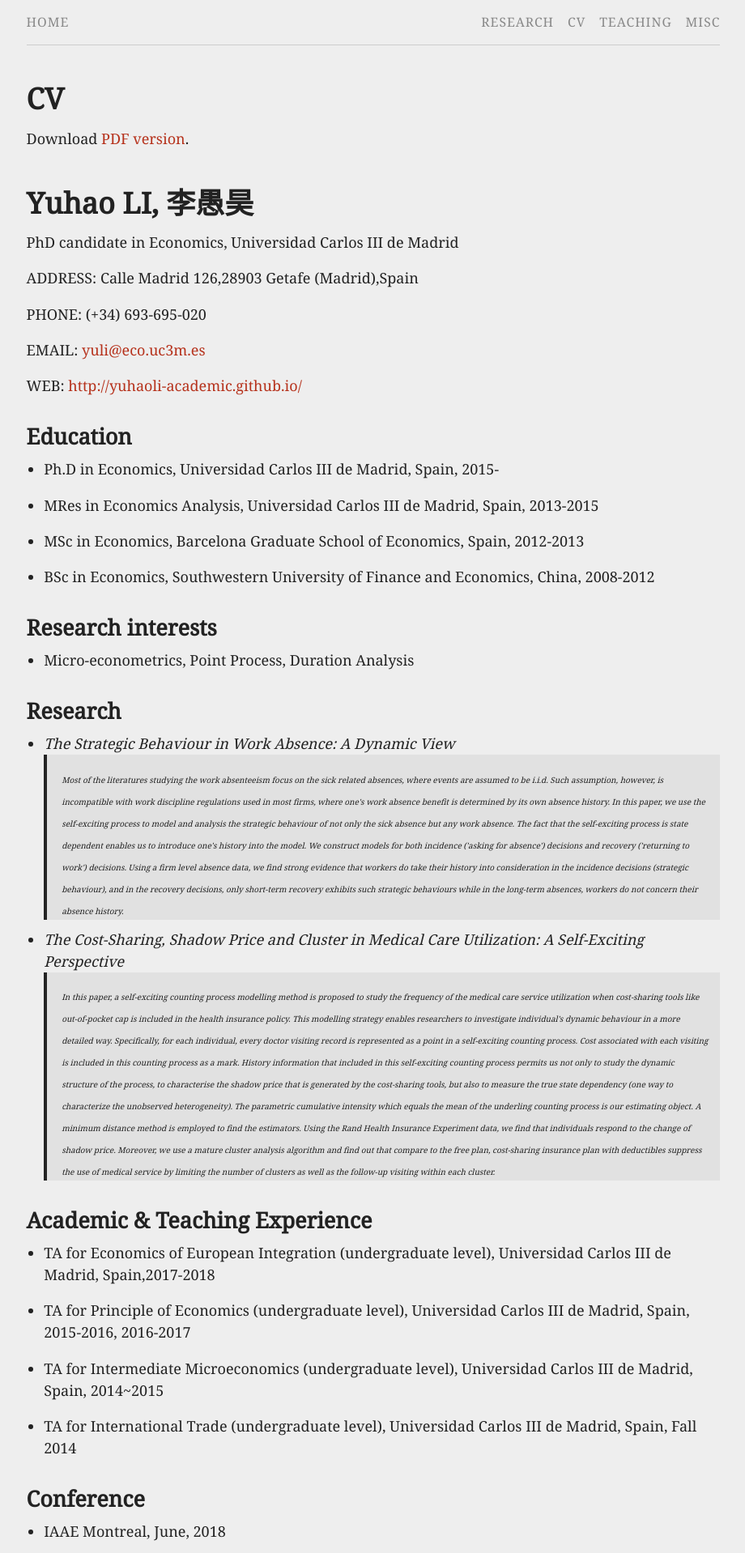
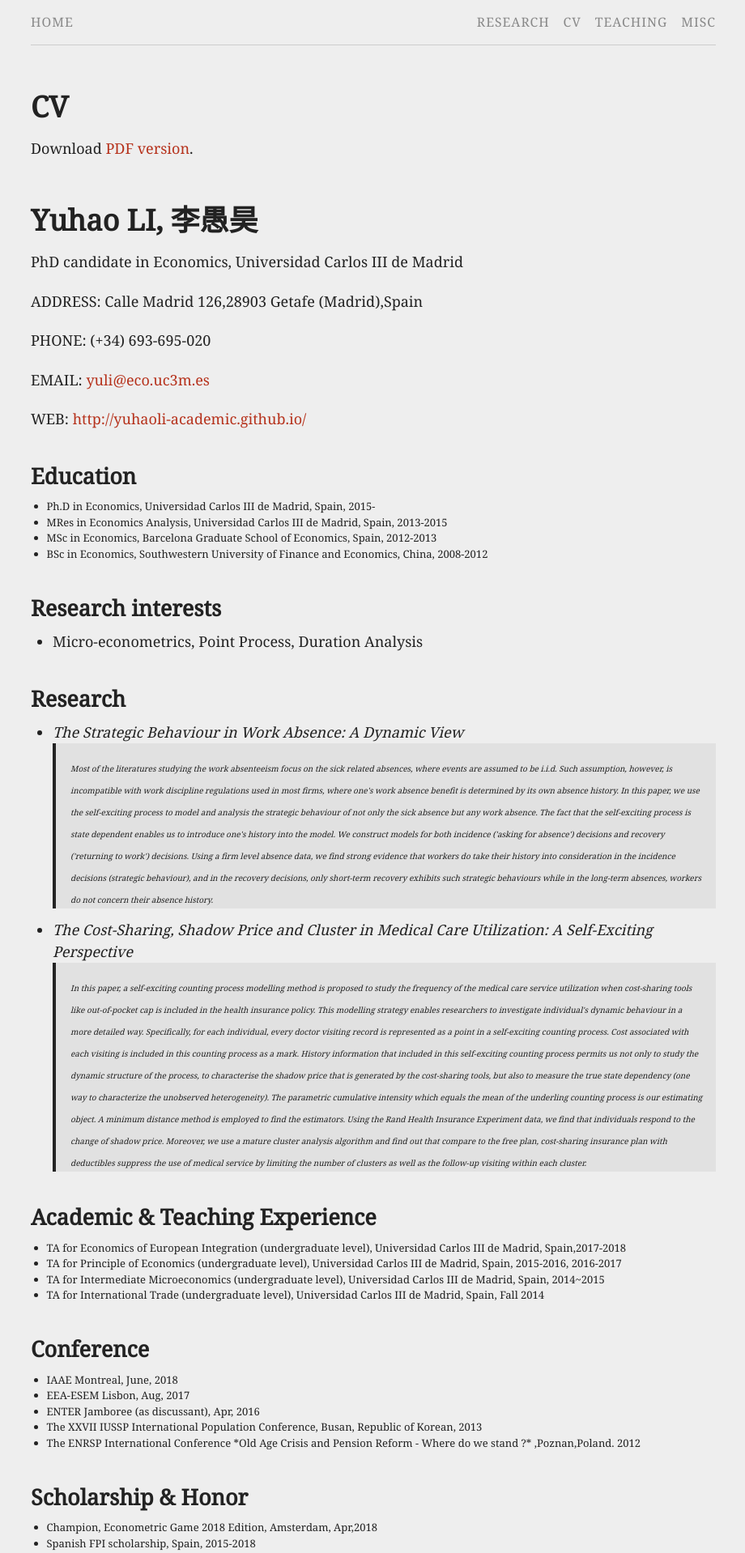
Before and after one commit to yuhaoli-academic/yuhaoli-academic.github.io, a Jekyll site: the page built from cv.md, in a window 1280 px wide. Shown: the top 1918 px of the page at 81% size, without its empty margins (179-1099 px from the left). Built offline with Jekyll 4.4.1, drawn with Linux system fonts in a browser that asks for light colours; some of the changed text lies outside the part shown.

Commit message:
changing spacing unit

```diff
--- a/css/main.scss
+++ b/css/main.scss
@@ -8,7 +8,7 @@ $base-font-size:   large;
 $small-font-size:  0.875em;
 $vsmall-font-size: 0.66em;
 $base-line-height: 1.5;
-$spacing-unit:     1.2em;
+$spacing-unit:     1.5em;
 
 $grey-vlight:#eee;
 $grey-light: #ccc;
--- a/cv.md
+++ b/cv.md
@@ -20,14 +20,14 @@ WEB: [http://yuhaoli-academic.github.io/](http://yuhaoli-academic.github.io/)
 
 
 ## Education
+<font size = "2.95"> <ul>
+<li> Ph.D in Economics, Universidad Carlos III de Madrid, Spain, 2015- </li>
 
-* Ph.D in Economics, Universidad Carlos III de Madrid, Spain, 2015-
+<li> MRes in Economics Analysis, Universidad Carlos III de Madrid, Spain, 2013-2015 </li>
 
-* MRes in Economics Analysis, Universidad Carlos III de Madrid, Spain, 2013-2015
+<li> MSc in Economics, Barcelona Graduate School of Economics, Spain, 2012-2013 </li>
 
-* MSc in Economics, Barcelona Graduate School of Economics, Spain, 2012-2013
-
-* BSc in Economics, Southwestern University of Finance and Economics, China, 2008-2012
+<li> BSc in Economics, Southwestern University of Finance and Economics, China, 2008-2012 </li> </ul> </font>
 
 ## Research interests
 
@@ -43,37 +43,39 @@ WEB: [http://yuhaoli-academic.github.io/](http://yuhaoli-academic.github.io/)
 
 
 ## Academic & Teaching Experience
+<font size = "2.95"> <ul>
+<li> TA for Economics of European Integration (undergraduate level), Universidad Carlos III de Madrid, Spain,2017-2018 </li>
 
-* TA for Economics of European Integration (undergraduate level), Universidad Carlos III de Madrid, Spain,2017-2018
+<li> TA for Principle of Economics (undergraduate level), Universidad Carlos III de Madrid, Spain, 2015-2016, 2016-2017</li>
 
-* TA for Principle of Economics (undergraduate level), Universidad Carlos III de Madrid, Spain, 2015-2016, 2016-2017
+<li> TA for Intermediate Microeconomics (undergraduate level), Universidad Carlos III de Madrid, Spain, 2014~2015</li>
 
-* TA for Intermediate Microeconomics (undergraduate level), Universidad Carlos III de Madrid, Spain, 2014~2015
-
-* TA for International Trade (undergraduate level), Universidad Carlos III de Madrid, Spain, Fall 2014
+<li> TA for International Trade (undergraduate level), Universidad Carlos III de Madrid, Spain, Fall 2014 </li></ul></font>
 
 ## Conference
-* IAAE Montreal, June, 2018
+<font size = "2.95"> <ul>
+<li> IAAE Montreal, June, 2018 </li>
 
-* EEA-ESEM Lisbon, Aug, 2017
+<li> EEA-ESEM Lisbon, Aug, 2017 </li>
 
-* ENTER Jamboree (as discussant), Apr, 2016
+<li> ENTER Jamboree (as discussant), Apr, 2016 </li>
 
-* The XXVII IUSSP International Population Conference, Busan, Republic of Korean, 2013
+<li> The XXVII IUSSP International Population Conference, Busan, Republic of Korean, 2013 </li>
 
-* The ENRSP International Conference *Old Age Crisis and Pension Reform - Where do we stand ?* ,Poznan,Poland. 2012
+<li> The ENRSP International Conference *Old Age Crisis and Pension Reform - Where do we stand ?* ,Poznan,Poland. 2012 </li></ul></font>
 
 ## Scholarship & Honor
-* Champion, Econometric Game 2018 Edition, Amsterdam, Apr,2018
+<font size = "2.95"> <ul>
+<li> Champion, Econometric Game 2018 Edition, Amsterdam, Apr,2018 </li>
 
-* Spanish FPI scholarship, Spain, 2015-2018
+<li> Spanish FPI scholarship, Spain, 2015-2018 </li>
 
-* Graduate Program Scholarship, UC3M, Spain, 2013-2015
+<li> Graduate Program Scholarship, UC3M, Spain, 2013-2015 </li></ul></font>
 
 ## Computer Skills
-
-* Python, R, Matlab, Linux Shell
+<font size = "2.95"> <ul>
+<li> Python, R, Matlab, Linux Shell </li></ul></font>
 
 ## Language
-
-* Chinese(native), English(fluent)
+<font size = "2.95"> <ul>
+<li> Chinese(native), English(fluent) </li></ul></font>
```
